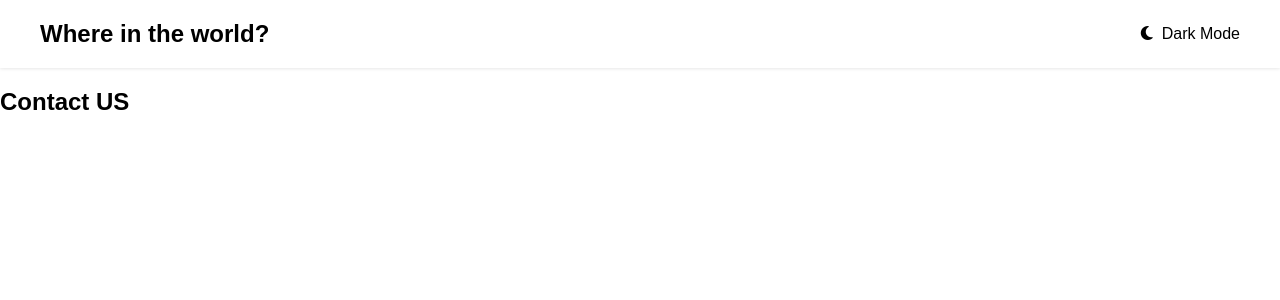
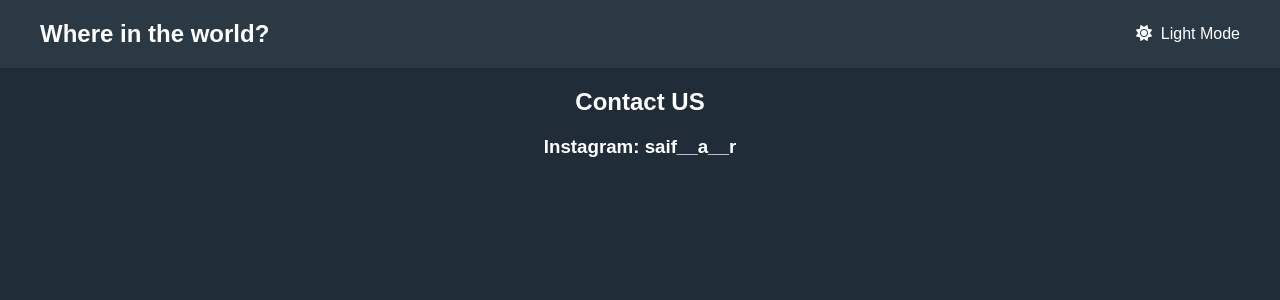
Before and after one commit to mr-haadi/fetch-countries-data, a React (Vite) app: page /contact in a window 1280 px wide. Shown: the top 300 px of the page. Built offline with nearby package versions, Linux system fonts and the light colour scheme.

Commit message:
add more functionality and contact page

```diff
--- /dev/null
+++ b/components/Contact.jsx
@@ -0,0 +1,10 @@
+import React from 'react'
+
+export const Contact = () => {
+  return (
+    <>
+    <h2 style={{textAlign: "center"}}>Contact US</h2>
+    <h3 style={{textAlign: "center", }}>Instagram: <a target='_blank' href="https://www.instagram.com/saif__a__r/?igrs=MWp5eTBsNTR1ZDJsNw%3D%3D#">saif__a__r</a></h3>
+    </>
+  )
+}
--- a/components/Headers.jsx
+++ b/components/Headers.jsx
@@ -1,8 +1,7 @@
 import { useTheme } from "../hooks/useTheme";
 
-
 const Headers = () => {
-  const [isDark, setDark] = useTheme()
+  const [isDark, setDark] = useTheme(false)
 
   if (isDark) {
     document.body.classList.add("dark");
--- a/contexts/ThemeContext.jsx
+++ b/contexts/ThemeContext.jsx
@@ -4,9 +4,10 @@ import { useState } from "react";
 export const ThemeContext = createContext();
 
 export function ThemeProvider({ children }) {
-  const [isDark, setDark] = useState(
-    JSON.parse(localStorage.getItem("isDarkMode"))
-  );
+  const [isDark, setDark] = useState(() => {
+  const stored = localStorage.getItem("isDarkMode");
+  return stored !== null ? JSON.parse(stored) : true; // default to true
+});
 
-  return <ThemeContext value={[isDark, setDark]}>{children}</ThemeContext>;
+  return <ThemeContext.Provider value={[isDark, setDark]}>{children}</ThemeContext.Provider>;
 }
--- a/index.html
+++ b/index.html
@@ -13,7 +13,7 @@
     <script src="./index.jsx" type="module"></script>
 </head>
 
-<body>
+<body class="dark">
     <div id="root"></div>
 </body>
 
--- a/index.jsx
+++ b/index.jsx
@@ -3,6 +3,8 @@ import { BrowserRouter as Router, Route, Routes } from "react-router-dom";
 import App from "./App";
 import CountriesDetail from "./components/CountriesDetail";
 import Home from "./components/Home";
+import Error from "./components/Error";
+import { Contact } from "./components/Contact";
 
 const root = createRoot(document.getElementById("root"));
 root.render(
@@ -10,8 +12,9 @@ root.render(
     <Routes>
       <Route path="/" element={<App />} >
       <Route index element={<Home />} />
-      <Route path=":country" element={<CountriesDetail />} />
-      <Route path="contact" element={<h2>Contact US</h2>} />
+      <Route path=":country" element={<CountriesDetail key={window.location.pathname} />} />
+      <Route path="contact" element={<Contact/>} />
+      <Route path="*" element={<Error/>} />
       </Route>
     </Routes>
   </Router>
```
